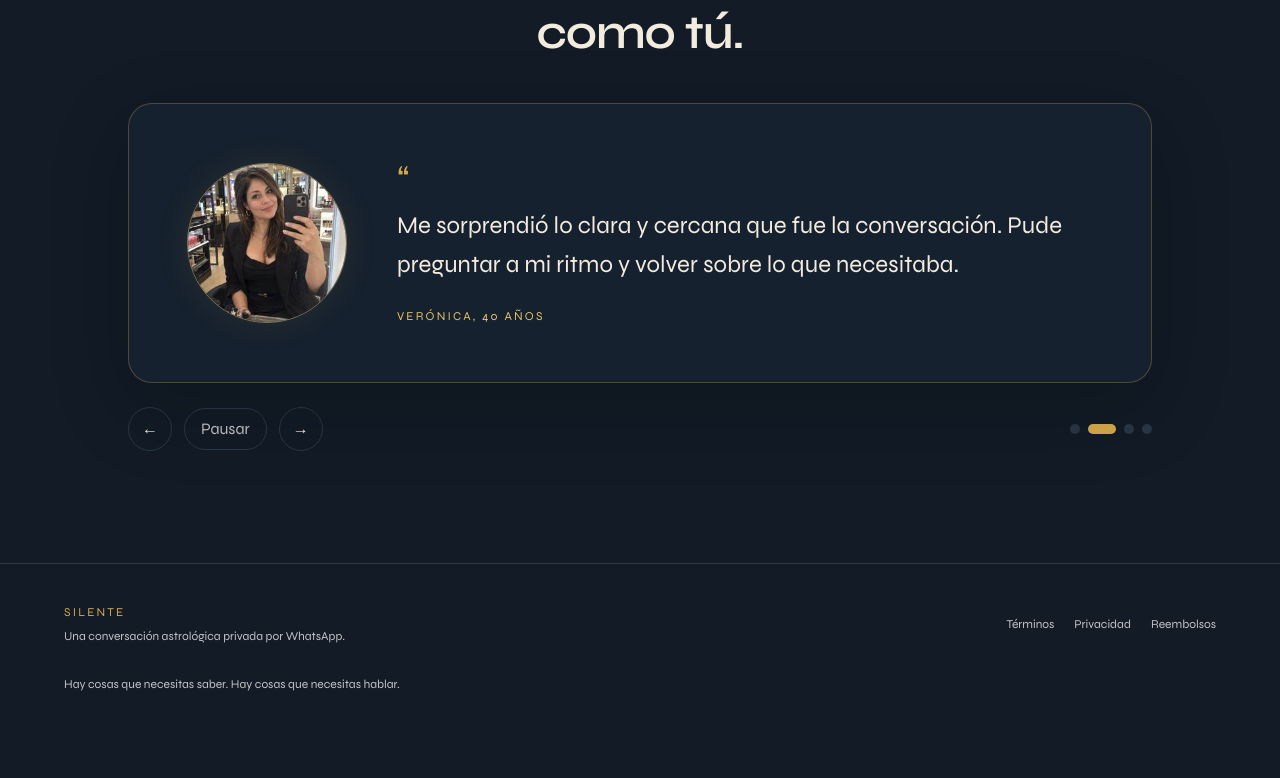
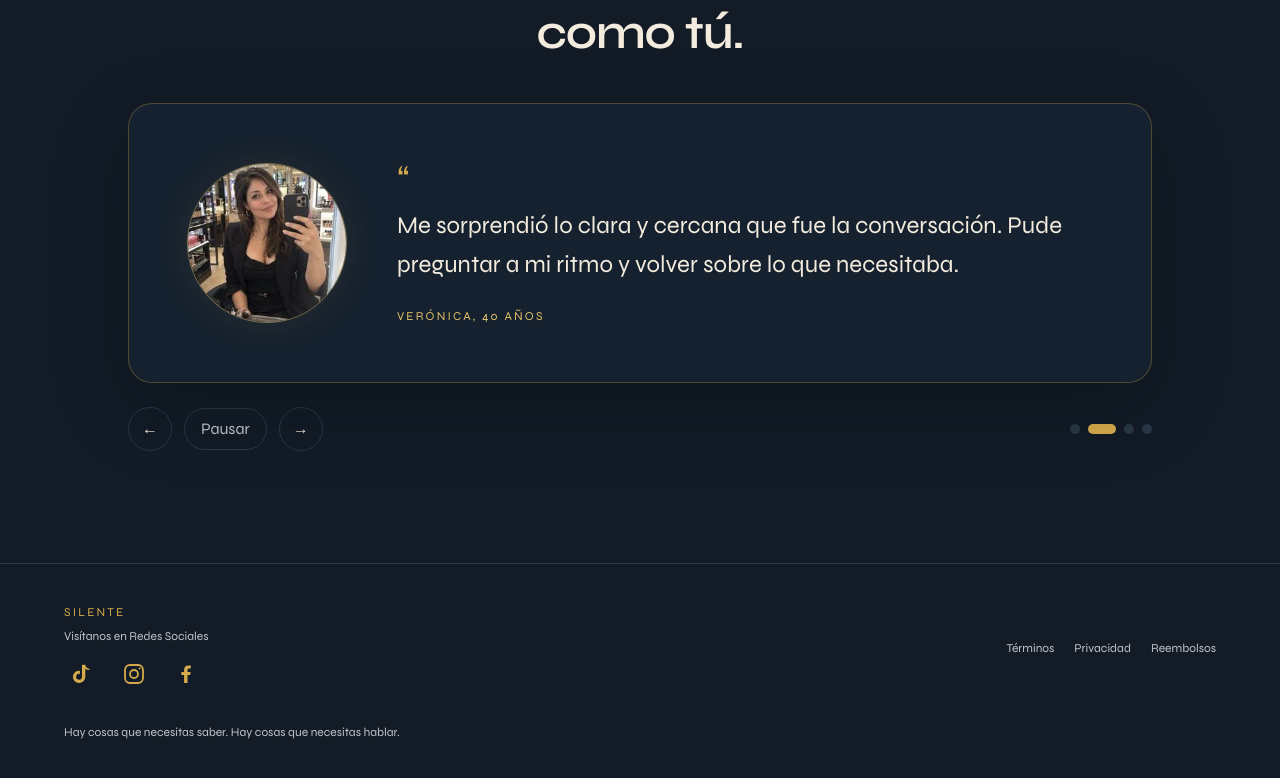
Before and after one commit to ElCopyPaste/silente-web, a Next.js app: page / in a window 1280 px wide. Shown: the part 4316-5094 px from the top of the page. Before the commit the page ends 5048 px from the top, so only its background shows below. Built offline with nearby package versions, Linux system fonts and the light colour scheme.

Commit message:
Actualizar redes sociales en el pie (#10)

```diff
--- a/app/page.tsx
+++ b/app/page.tsx
@@ -47,7 +47,26 @@ export default function Home() {
         <div className="mx-auto flex max-w-6xl flex-col gap-5 text-center text-xs text-[var(--silente-muted)] md:flex-row md:items-center md:justify-between md:text-left">
           <div>
             <span className="tracking-[.18em] text-[var(--silente-gold)]">SILENTE</span>
-            <p className="mt-2">Una conversación astrológica privada por WhatsApp.</p>
+            <p className="mt-2">Visítanos en Redes Sociales</p>
+            <div role="group" aria-label="Redes sociales" className="mt-3 flex justify-center gap-4 md:justify-start">
+              <span role="img" aria-label="TikTok" className="flex h-9 w-9 items-center justify-center text-[var(--silente-gold)]">
+                <svg aria-hidden="true" viewBox="0 0 24 24" className="h-6 w-6 fill-current">
+                  <path d="M19.6 8.1a7.2 7.2 0 0 1-4.3-1.4v8.1a6.2 6.2 0 1 1-5.4-6.1v3.3a2.9 2.9 0 1 0 2.1 2.8V2.8h3.3c.2 2.1 1.6 3.7 4.3 4.1v1.2Z" />
+                </svg>
+              </span>
+              <span role="img" aria-label="Instagram" className="flex h-9 w-9 items-center justify-center text-[var(--silente-gold)]">
+                <svg aria-hidden="true" viewBox="0 0 24 24" className="h-6 w-6 fill-none stroke-current" strokeWidth="1.8">
+                  <rect x="3" y="3" width="18" height="18" rx="5" />
+                  <circle cx="12" cy="12" r="4" />
+                  <circle cx="17.6" cy="6.6" r="1" className="fill-current stroke-none" />
+                </svg>
+              </span>
+              <span role="img" aria-label="Facebook" className="flex h-9 w-9 items-center justify-center text-[var(--silente-gold)]">
+                <svg aria-hidden="true" viewBox="0 0 24 24" className="h-6 w-6 fill-current">
+                  <path d="M13.5 21v-8h2.7l.4-3.1h-3.1v-2c0-.9.3-1.5 1.6-1.5h1.7V3.6c-.3 0-1.3-.1-2.5-.1-2.5 0-4.2 1.5-4.2 4.3v2.1H7.3V13h2.8v8h3.4Z" />
+                </svg>
+              </span>
+            </div>
           </div>
           <nav aria-label="Información legal" className="flex flex-wrap justify-center gap-x-5 gap-y-2 md:justify-end">
             <a className="transition-colors hover:text-[var(--silente-ivory)]" href="https://www.silente.cl/terminos">Términos</a>
```
